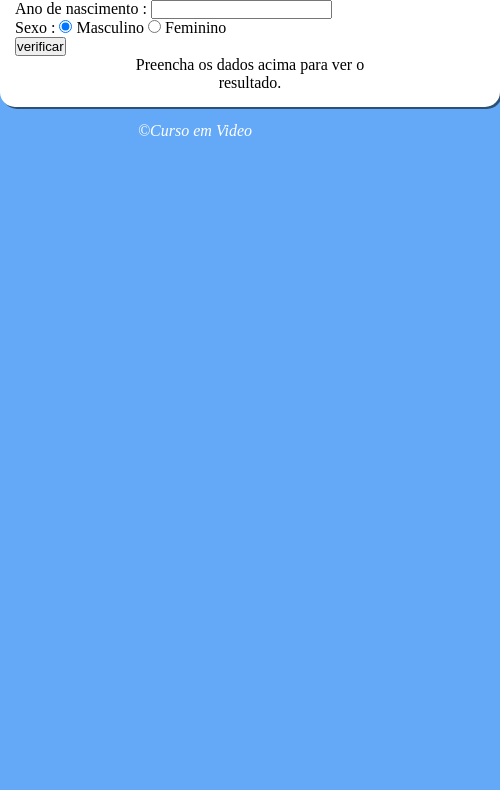
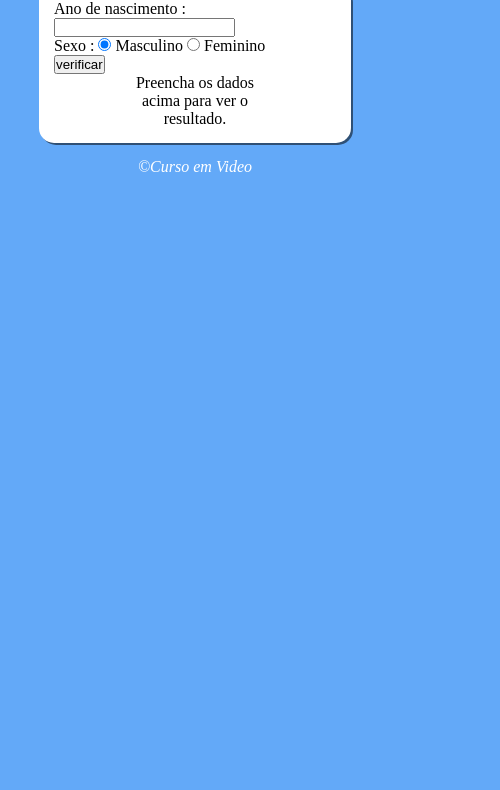
Before and after one commit to EdLopezz/Detector-de-idade-Guanabara, a plain HTML site: page index.html in a window 390 px wide. Shown: the part 52-842 px from the top of the page, 500 px wide, since content can reach past the window. Drawn offline with Linux system fonts and the light colour scheme.

Commit message:
Width
Mudança do Width para  se adaptar a mobile.

```diff
--- a/style.css
+++ b/style.css
@@ -14,7 +14,7 @@ body{
 
         section{
             background-color: white;
-            width: 500px;
+            width: 80%;
             padding: 15px;
             margin: auto;
             border-radius: 15px;
```
